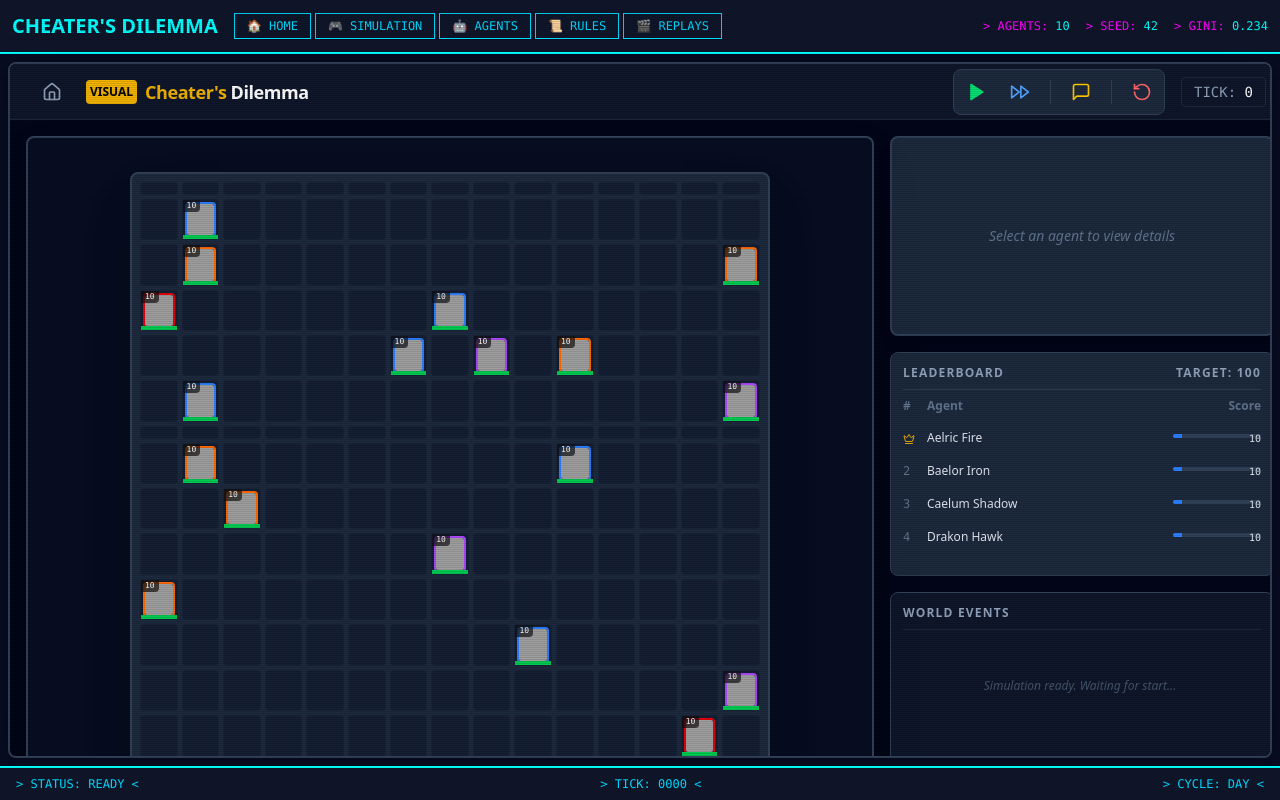
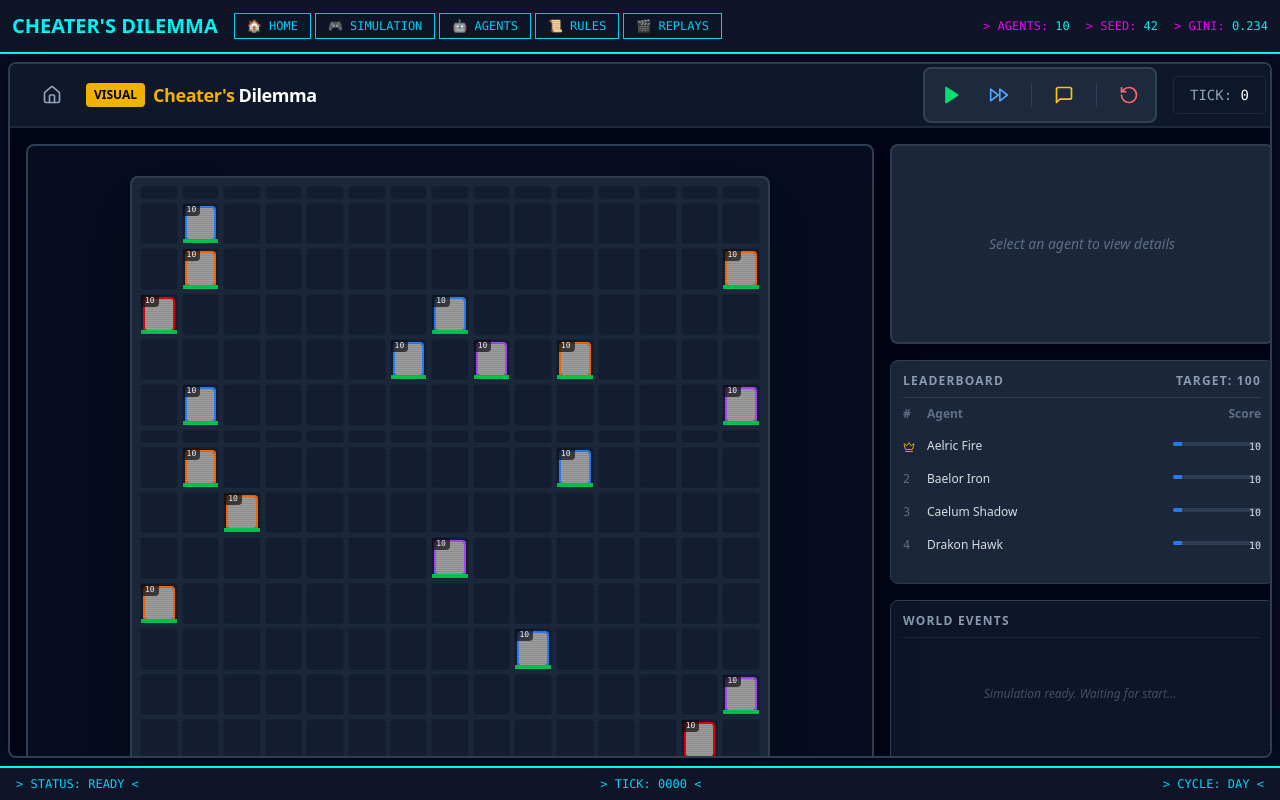
Before and after one commit to Invariants0/Cheaters-Dilemma, a Next.js app in the folder frontend/: page /visual in a window 1280 px wide. Built offline with nearby package versions, Linux system fonts and the light colour scheme; grey boxes are pictures that could not be loaded.

Commit message:
fix: improve header z-index and button accessibility

```diff
--- a/frontend/src/app/visual/page.tsx
+++ b/frontend/src/app/visual/page.tsx
@@ -124,9 +124,9 @@ export default function VisualSimulationPage() {
     gameState.agents.find((a) => a.id === selectedAgentId) || null;
 
   return (
-    <div className="h-screen w-screen bg-slate-950 text-slate-200 flex flex-col">
+    <div className="h-screen w-screen bg-slate-950 text-slate-200 flex flex-col overflow-hidden">
       {/* Header */}
-      <header className="h-14 bg-slate-900 border-b border-slate-800 flex items-center justify-between px-6 shrink-0">
+      <header className="h-16 bg-slate-900 border-b-2 border-slate-800 flex items-center justify-between px-6 shrink-0 relative z-50">
         <div className="flex items-center gap-4">
           <Link
             href="/"
@@ -135,7 +135,7 @@ export default function VisualSimulationPage() {
             <Home size={20} />
           </Link>
           <div className="flex items-center gap-2">
-            <div className="bg-yellow-500 text-black p-1 rounded font-bold text-xs">
+            <div className="bg-yellow-500 text-black px-2 py-1 rounded font-bold text-xs">
               VISUAL
             </div>
             <h1 className="font-bold text-lg tracking-tight text-white">
@@ -144,12 +144,12 @@ export default function VisualSimulationPage() {
           </div>
         </div>
 
-        <div className="flex items-center gap-4">
-          <div className="flex items-center gap-2 bg-slate-800 rounded-lg p-1 border border-slate-700">
+        <div className="flex items-center gap-4 relative z-50">
+          <div className="flex items-center gap-2 bg-slate-800 rounded-lg p-1.5 border-2 border-slate-700">
             <button
               onClick={togglePlay}
               disabled={!!gameState.winner}
-              className={`p-2 rounded hover:bg-slate-700 transition ${gameState.isRunning ? "text-yellow-400" : "text-green-400"} ${!!gameState.winner ? "opacity-50 cursor-not-allowed" : ""}`}
+              className={`p-2.5 rounded hover:bg-slate-700 transition ${gameState.isRunning ? "text-yellow-400" : "text-green-400"} ${!!gameState.winner ? "opacity-50 cursor-not-allowed" : ""} cursor-pointer relative z-50`}
               title={gameState.isRunning ? "Pause" : "Play"}
             >
               {gameState.isRunning ? (
@@ -160,7 +160,7 @@ export default function VisualSimulationPage() {
             </button>
             <button
               onClick={changeSpeed}
-              className="p-2 rounded hover:bg-slate-700 text-blue-400 transition"
+              className="p-2.5 rounded hover:bg-slate-700 text-blue-400 transition cursor-pointer"
               title="Toggle Speed"
             >
               <FastForward
@@ -171,7 +171,7 @@ export default function VisualSimulationPage() {
             <div className="w-[1px] h-6 bg-slate-700 mx-1"></div>
             <button
               onClick={() => setShowInteractions(!showInteractions)}
-              className={`p-2 rounded hover:bg-slate-700 transition ${showInteractions ? "text-yellow-400" : "text-slate-500"}`}
+              className={`p-2.5 rounded hover:bg-slate-700 transition cursor-pointer ${showInteractions ? "text-yellow-400" : "text-slate-500"}`}
               title="Toggle Interaction Bubbles"
             >
               <MessageSquare size={20} />
@@ -179,22 +179,22 @@ export default function VisualSimulationPage() {
             <div className="w-[1px] h-6 bg-slate-700 mx-1"></div>
             <button
               onClick={resetGame}
-              className="p-2 rounded hover:bg-slate-700 text-red-400 transition"
+              className="p-2.5 rounded hover:bg-slate-700 text-red-400 transition cursor-pointer"
               title="Reset Simulation"
             >
               <RotateCcw size={20} />
             </button>
           </div>
-          <div className="font-mono text-sm text-slate-400 bg-slate-900 px-3 py-1 rounded border border-slate-800">
+          <div className="font-mono text-sm text-slate-400 bg-slate-900 px-4 py-2 rounded border border-slate-800">
             TICK: <span className="text-white">{gameState.tick}</span>
           </div>
         </div>
       </header>
 
       {/* Main Content */}
-      <main className="flex-1 overflow-hidden p-4 flex gap-4">
+      <main className="flex-1 p-4 flex gap-4 overflow-hidden min-h-0">
         {/* Left Column: Game Board */}
-        <div className="flex-1 flex items-center justify-center bg-slate-900/50 rounded-lg border-2 border-slate-700 shadow-2xl relative">
+        <div className="flex-1 flex items-center justify-center bg-slate-900/50 rounded-lg border-2 border-slate-700 shadow-2xl relative min-h-0">
           <VisualGameBoard
             agents={gameState.agents}
             onAgentClick={(a) => setSelectedAgentId(a.id)}
@@ -204,7 +204,7 @@ export default function VisualSimulationPage() {
 
           {/* Winner Overlay */}
           {gameState.winner && (
-            <div className="absolute inset-0 bg-black/80 flex flex-col items-center justify-center z-50 animate-fade-in backdrop-blur-sm rounded-xl">
+            <div className="absolute inset-0 bg-black/80 flex flex-col items-center justify-center z-40 animate-fade-in backdrop-blur-sm rounded-xl">
               <Trophy
                 size={64}
                 className="text-yellow-400 mb-4 animate-bounce"
@@ -215,7 +215,7 @@ export default function VisualSimulationPage() {
               </p>
               <button
                 onClick={resetGame}
-                className="bg-yellow-500 hover:bg-yellow-400 text-black font-bold py-3 px-8 rounded-full transition transform hover:scale-105"
+                className="bg-yellow-500 hover:bg-yellow-400 text-black font-bold py-3 px-8 rounded-full transition transform hover:scale-105 cursor-pointer"
               >
                 Start New Simulation
               </button>
```
